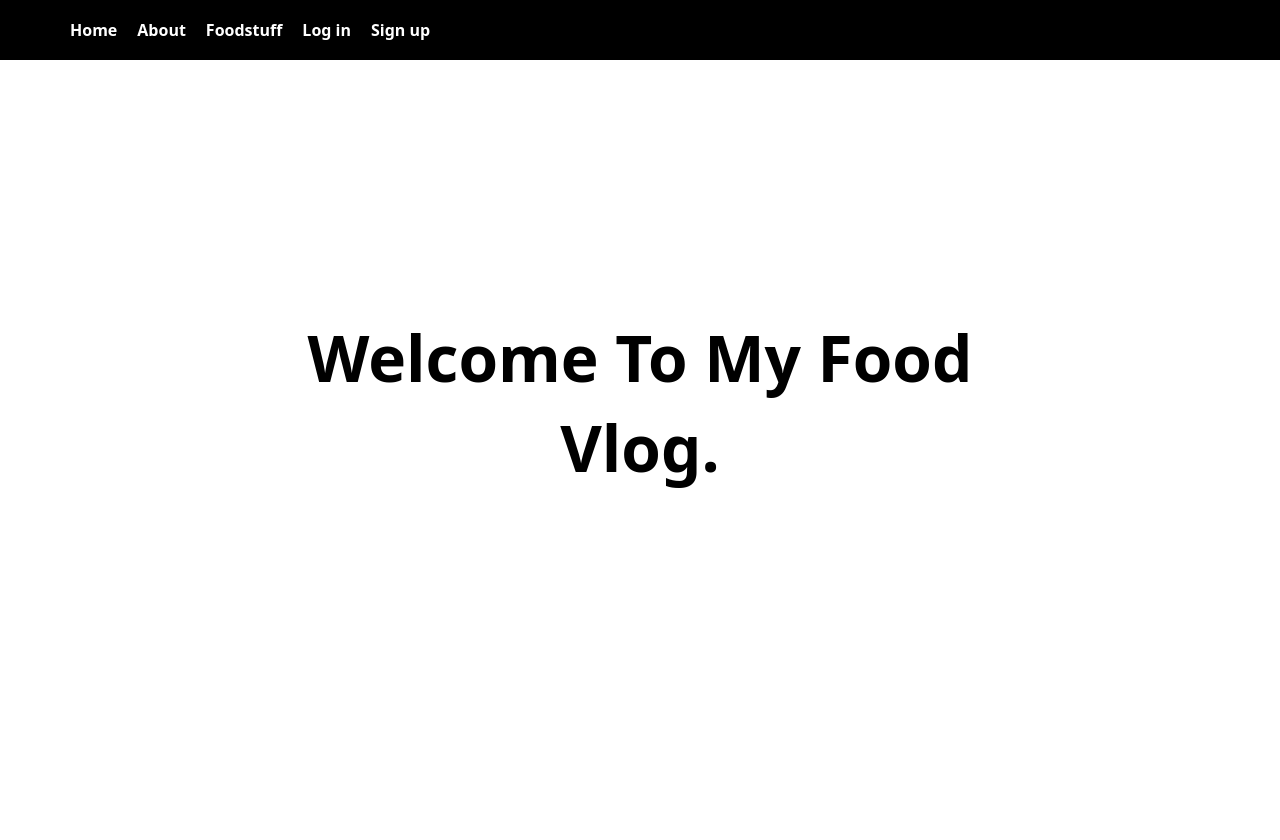
After one commit to turtle164/Coursework, a PHP site: page /about.php in a window 1280 px wide. The commit adds this page. Run offline with PHP 8.4, Linux system fonts and the light colour scheme.

Commit message:
Coursework Resit

```diff
--- /dev/null
+++ b/about.php
@@ -0,0 +1,123 @@
+<?php
+
+session_start();
+
+if (isset($_SESSION["user_id"])) {
+
+    $mysqli = require __DIR__ . "/database.php";
+
+    $sql = "SELECT * FROM user
+            WHERE id = {$_SESSION["user_id"]}";
+
+    $result = $mysqli->query($sql);
+
+    $user = $result->fetch_assoc();
+}
+
+?>
+<!DOCTYPE html>
+<html>
+
+<head>
+    <title>About</title>
+    <meta charset="UTF-8">
+    <link rel="stylesheet" href="https://cdn.jsdelivr.net/npm/water.css@2/out/water.css">
+    <style>
+        /*Navigation bar*/
+        nav {
+            background-color: #000;
+            height: 60px;
+            display: flex;
+            justify-content: space-between;
+            align-items: center;
+            padding: 0 20px;
+            position: fixed;
+            top: 0;
+            left: 0;
+            right: 0;
+            z-index: 9999;
+        }
+
+        .menu {
+            display: flex;
+            justify-content: flex-end;
+            align-items: center;
+        }
+
+        .menu li {
+            margin: 0 10px;
+            list-style: none;
+        }
+
+        .menu li a {
+            color: #fff;
+            text-decoration: none;
+            font-size: 16px;
+            font-weight: bold;
+            transition: color 0.3s ease;
+        }
+
+        .menu li a:hover {
+            color: rgb(175, 255, 175);
+        }
+
+        .hero {
+            height: 100vh;
+            display: flex;
+            flex-direction: column;
+            justify-content: center;
+            align-items: center;
+            text-align: center;
+            animation: fade-in 1s ease-out;
+            color: #fff;
+        }
+
+        @keyframes fade-in {
+            from {
+                opacity: 0;
+            }
+
+            to {
+                opacity: 1;
+            }
+        }
+
+        .hero h1 {
+            font-size: 4rem;
+            margin-bottom: 20px;
+        }
+    </style>
+</head>
+
+<body>
+
+
+    <body>
+        <!--Navigation Bar-->
+        <nav>
+            <ul class="menu">
+                <li><a href="index.php">Home</a></li>
+                <li><a href="about.php">About</a></li>
+                <li><a href="foodstuff.php">Foodstuff</a></li>
+                <?php if (isset($user)) : ?>
+                    <li><a href="logout.php">Log out</a></li>
+                <?php else : ?>
+
+                    <li><a href="login.php">Log in</a></li>
+                    <li><a href="signup.html">Sign up</a></li>
+
+                <?php endif; ?>
+            </ul>
+        </nav>
+
+        <!--Hero Section-->
+        <section id="home" class="hero">
+            <div class="hero-content">
+                <h1>Welcome To My Food Vlog.</h1>
+                <p>I am a foodie and love to review different cuisines found all over the world.</p>
+            </div>
+        </section>
+
+    </body>
+
+</html>
```
Also changed, not shown: foodstuff.php (added, +130 -0 lines), index.php (+64 -10 lines), index1.php (added, +42 -0 lines).
